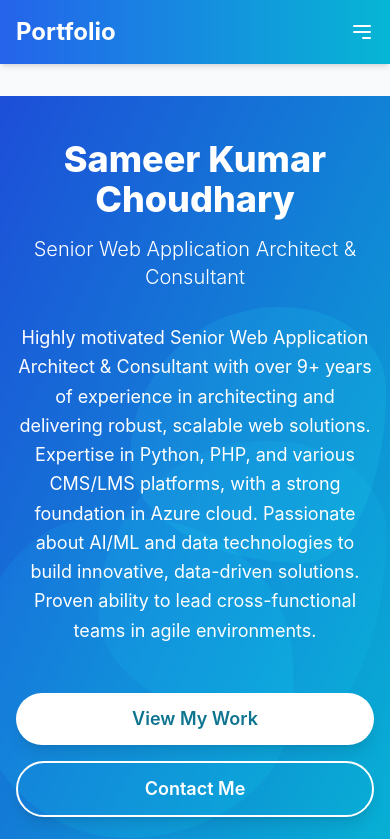
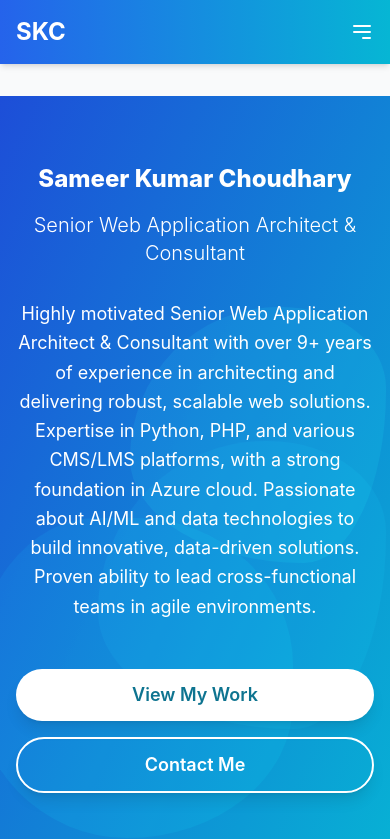
Before and after one commit to samhaldia/sameer-k-choudhary-portfolio-swa, a React (Create React App) app: page / in a window 390 px wide. Shown: the top 839 px of the page. Built offline with nearby package versions, Linux system fonts and the light colour scheme.

Commit message:
Logo and Address change

```diff
--- a/src/App.js
+++ b/src/App.js
@@ -6,7 +6,8 @@ const resumeData = {
   title: "Senior Web Application Architect & Consultant",
   summary: "Highly motivated Senior Web Application Architect & Consultant with over 9+ years of experience in architecting and delivering robust, scalable web solutions. Expertise in Python, PHP, and various CMS/LMS platforms, with a strong foundation in Azure cloud. Passionate about AI/ML and data technologies to build innovative, data-driven solutions. Proven ability to lead cross-functional teams in agile environments.",
   contact: {
-    address: "1109 Harvest Lane Phoenixville PA-19460",
+	name: "Sameer Kumar Choudhary",
+    address: "Harvest Lane Phoenixville PA-19460",
     mobile: "+1 (484) 782-8476",
     email: "sameerkchoudhary14@gmail.com",
     linkedin: "https://www.linkedin.com/in/sameerkchoudhary14", // Placeholder - please replace with actual LinkedIn URL
@@ -255,7 +256,7 @@ const resumeData = {
   certifications: [
     { name: "Certified SAFE® 6 Scrum Master (SSM) | Scaled Agile, Inc. | June 2025", link: "https://www.credly.com/badges/80800461-9a60-4536-bd7a-bdd2a5df9971" }, // Placeholder link
     { name: "CAST Imaging Certified User by CAST Imaging Certification Program, July 2024", link: "https://www.linkedin.com/in/sameer-kumar-choudhary/details/certifications/1737771780845/single-media-viewer/?type=DOCUMENT&profileId=ACoAAA33a3wBz445wLTvH4Q0Jw11pnoGqNQ2MgY" }, // Placeholder link
-    { name: "Design Research & Design Thinking Feb 2025", link: "#" },
+    { name: "Design Research & Design Thinking Feb 2025", link: "https://lnkd.in/euKvPAWd" },
     { name: "LO- Aspiring Architect by Capgemini Global Certification Board, September 2023", link: "https://www.linkedin.com/in/sameer-kumar-choudhary/details/certifications/1737771329467/single-media-viewer/?type=DOCUMENT&profileId=ACoAAA33a3wBz445wLTvH4Q0Jw11pnoGqNQ2MgY" },
     { name: "Connected Manager from Capgemini + HARVARD Manage Mentor / Spark, 23rd Jan 2023", link: "https://www.linkedin.com/in/sameer-kumar-choudhary/details/certifications/1737770764019/single-media-viewer/?type=IMAGE&profileId=ACoAAA33a3wBz445wLTvH4Q0Jw11pnoGqNQ2MgY" },
     { name: "Fundamentals of Project Planning and Management by University of Virginia 2021", link: "https://www.coursera.org/account/accomplishments/verify/KUTHXP6347VU" },
@@ -317,7 +318,7 @@ const Header = () => {
         {/* Logo/Name: Changed to "Portfolio" to avoid name duplication with the Hero section */}
         <h1 className={`text-2xl font-bold text-white transition-colors duration-300`}>
           <a href="#hero" onClick={(e) => { e.preventDefault(); scrollToSection('hero'); }} className="hover:text-blue-200 transition-colors">
-            Portfolio
+            SKC
           </a>
         </h1>
 
@@ -452,7 +453,7 @@ const Hero = () => {
 
       <div className="relative z-10 text-center px-4">
         {/* Adjusted font size for the name in Hero section */}
-        <h1 className="text-4xl md:text-6xl font-extrabold mb-4 pt-8 animate-fade-in-top">
+        <h1 className="text-2xl sm:text-3xl md:text-5xl lg:text-6xl font-extrabold mb-4 pt-8 animate-fade-in-top">
           {resumeData.name}
         </h1>
         <p className="text-xl md:text-2xl font-light mb-8 animate-fade-in animation-delay-500">
```
